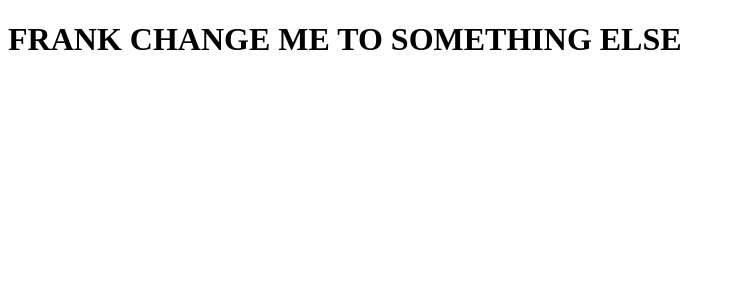
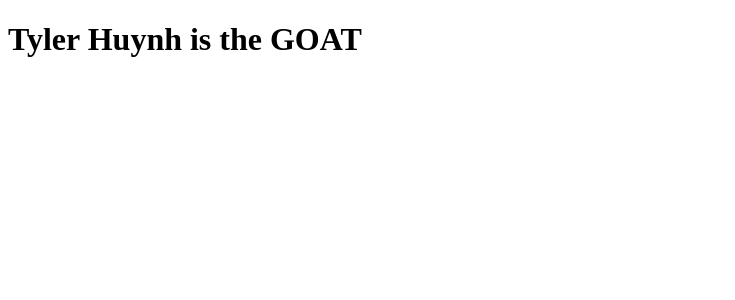
Before and after one commit to JetNine9/lbc-web, a Next.js app: page / in a window 1280 px wide. Shown: the top 300 px of the page, without its empty margins (0-735 px from the left). Built offline with nearby package versions, Linux system fonts and the light colour scheme.

Commit message:
Update index.tsx

```diff
--- a/pages/index.tsx
+++ b/pages/index.tsx
@@ -1,20 +1,20 @@
-import Head from 'next/head'
-import { Inter } from '@next/font/google'
+import Head from "next/head";
+import { Inter } from "@next/font/google";
 
-const inter = Inter({ subsets: ['latin'] })
+const inter = Inter({ subsets: ["latin"] });
 
 export default function Home() {
   return (
     <>
       <Head>
         <title>Create Next App</title>
-        <meta name="description" content="Generated by create next app" />
-        <meta name="viewport" content="width=device-width, initial-scale=1" />
-        <link rel="icon" href="/favicon.ico" />
+        <meta name='description' content='Generated by create next app' />
+        <meta name='viewport' content='width=device-width, initial-scale=1' />
+        <link rel='icon' href='/favicon.ico' />
       </Head>
       <main>
-        <h1>FRANK CHANGE ME TO SOMETHING ELSE</h1>
+        <h1>Tyler Huynh is the GOAT</h1>
       </main>
     </>
-  )
+  );
 }
```
